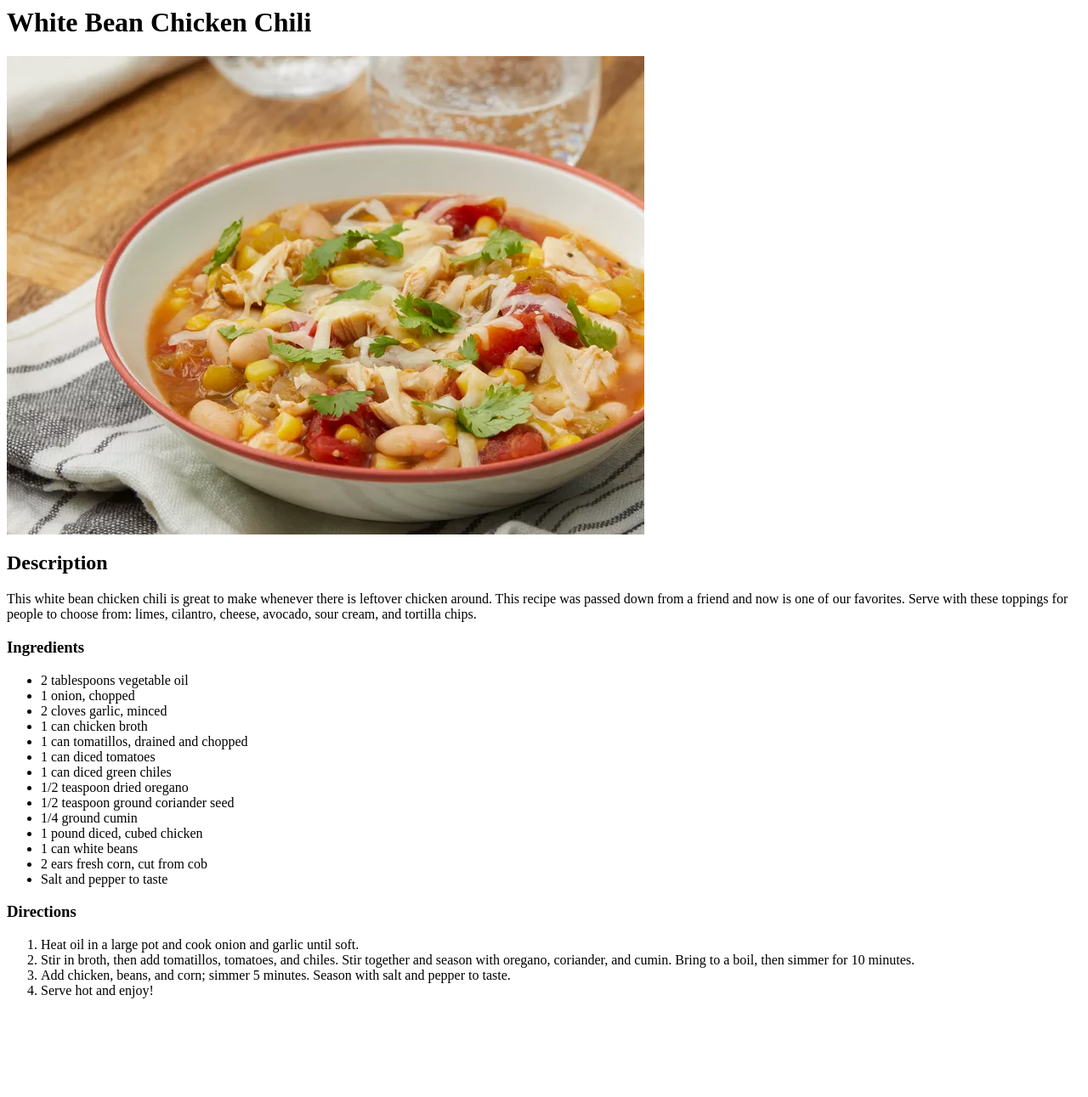
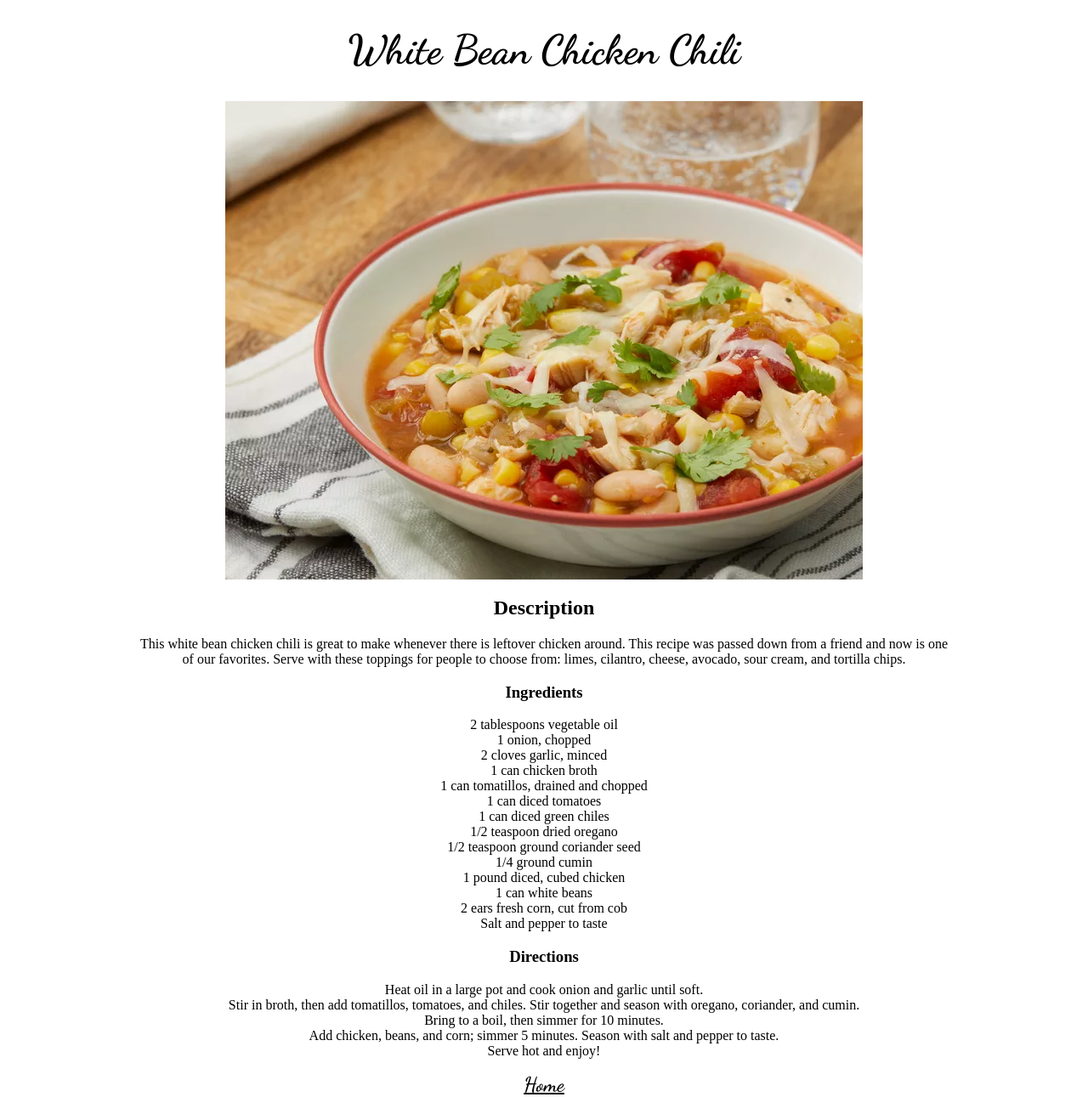
Before and after one commit to happyMaskSalesman/odin-recipes, a plain HTML site: page recipes/white-bean-chicken-chili.html in a window 1280 px wide. Shown: the whole page at 85% size. Before the commit the page ends 1191 px from the top, so only its background shows below. Drawn offline with Linux system fonts and the light colour scheme.

Commit message:
Add margin/padding/keyframe

```diff
--- a/recipes/white-bean-chicken-chili.html
+++ b/recipes/white-bean-chicken-chili.html
@@ -2,11 +2,11 @@
 <html lang="en">
 <head>
     <meta charset="UTF-8">
-    <link rel="stylesheet" href=../styles.css">
+    <link rel="stylesheet" href="../styles.css">
     <title>White Bean Chicken Chili</title>
 </head>
 <body>
-    <h1>White Bean Chicken Chili</h1>
+    <h1 class="title">White Bean Chicken Chili</h1>
     <img src="./images/white-bean-chicken-chili.webp" alt="white-bean-chicken-chili">
     <h2>Description</h2>
         <p>This white bean chicken chili is great to make whenever there is leftover chicken around. This recipe was passed down from a friend and now is one of our favorites. Serve with these toppings for people to choose from: limes, cilantro, cheese, avocado, sour cream, and tortilla chips.</p>
@@ -30,9 +30,11 @@
     <h3>Directions</h3>
         <ol>
             <li>Heat oil in a large pot and cook onion and garlic until soft.</li>
-            <li>Stir in broth, then add tomatillos, tomatoes, and chiles. Stir together and season with oregano, coriander, and cumin. Bring to a boil, then simmer for 10 minutes.</li>
+            <li>Stir in broth, then add tomatillos, tomatoes, and chiles. Stir together and season with oregano, coriander, and cumin.</li>
+            <li>Bring to a boil, then simmer for 10 minutes.</li>
             <li>Add chicken, beans, and corn; simmer 5 minutes. Season with salt and pepper to taste.</li>
             <li>Serve hot and enjoy!</li>
         </ol>
+    <a class="home-link" href="../index.html">Home</a>
 </body>
 </html>
--- a/styles.css
+++ b/styles.css
@@ -0,0 +1,42 @@
+@import url('https://fonts.googleapis.com/css2?family=Dancing+Script:wght@400;600;700&display=swap');
+
+body {
+    max-width: 960px;
+    margin: 0 auto;
+    text-align: center;
+}
+
+.title {
+    font-family: "Dancing Script", 'Times New Roman', Times, serif;
+    font-weight: 700;
+    font-size: 48px;
+    margin-top: 30px;
+}
+
+a {
+    font-family: "Dancing Script", 'Times New Roman', Times, serif;
+    font-size: 24px;
+    font-weight: 600;
+    color: black;
+}
+
+ul,
+ol {
+    list-style-type: none;
+    padding: 0;
+}
+
+a:hover {
+    animation-name: zoom;
+    animation-duration: 0.2s;
+    animation-fill-mode: forwards;
+}
+
+@keyframes zoom {
+    0% {
+        font-size: 24px;
+    }
+    100% {
+        font-size: 28px;
+    }
+}
```
Also changed, not shown: index.html (+8 -5 lines), recipes/banana-pancakes.html (+2 -1 lines), recipes/homemade-mac-and-cheese.html (+2 -1 lines), recipes/images/chef.jpeg (added).
